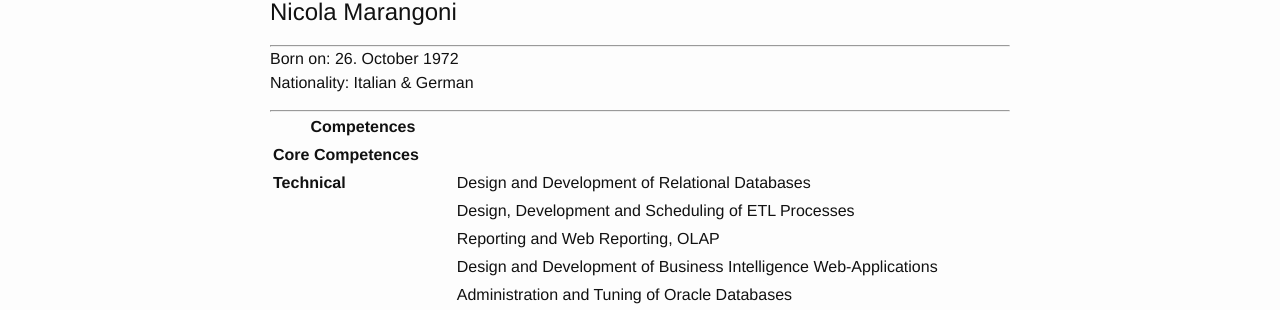
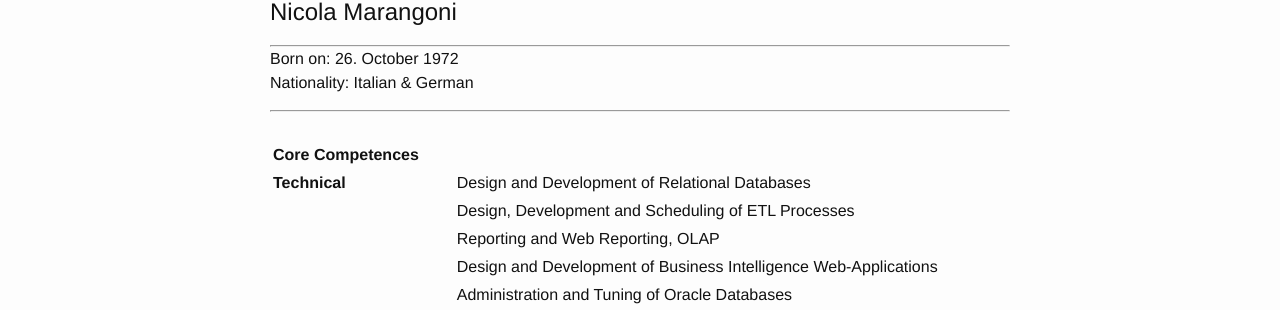
Before and after one commit to nicolamarangoni/nicolamarangoni.github.io, a Jekyll site: the page built from resume.md, in a window 1280 px wide. Shown: the part 172-482 px from the top of the page. Built offline with Jekyll 4.4.1, drawn with Linux system fonts in a browser that asks for light colours.

Commit message:
Updated resume.md

```diff
--- a/resume.md
+++ b/resume.md
@@ -15,7 +15,7 @@ Nationality: Italian & German
 
 ---
 
-| **Competences** | |
+| | |
 | -- | -- |
 | **Core Competences** | |
 | **Technical** | Design and Development of Relational Databases
```
